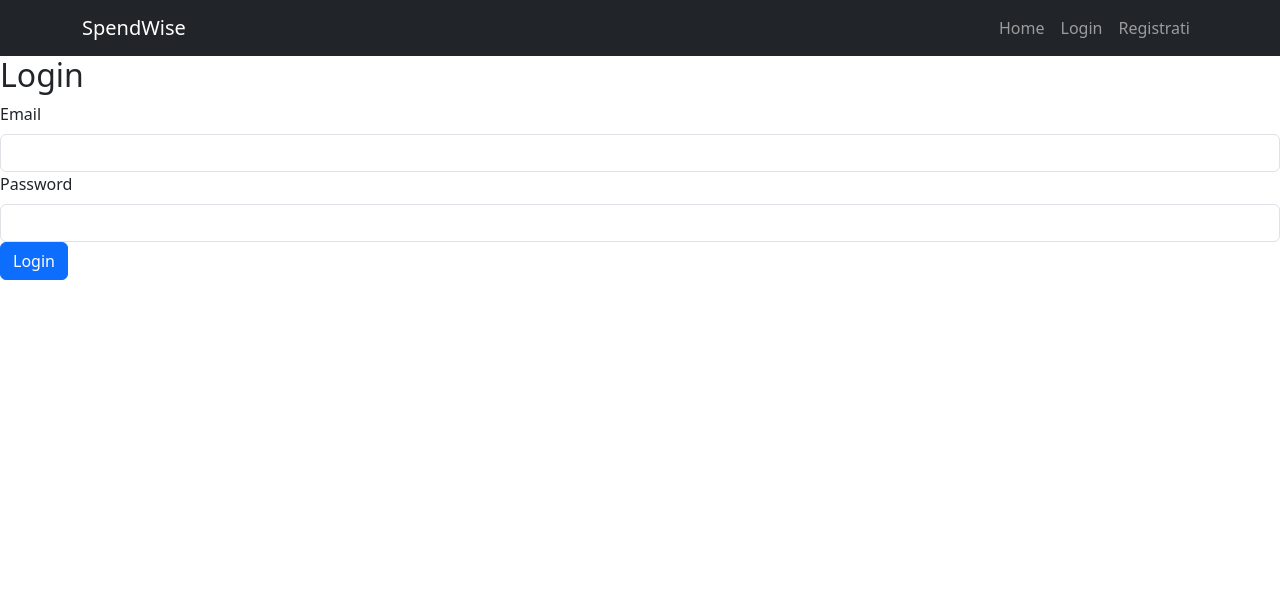
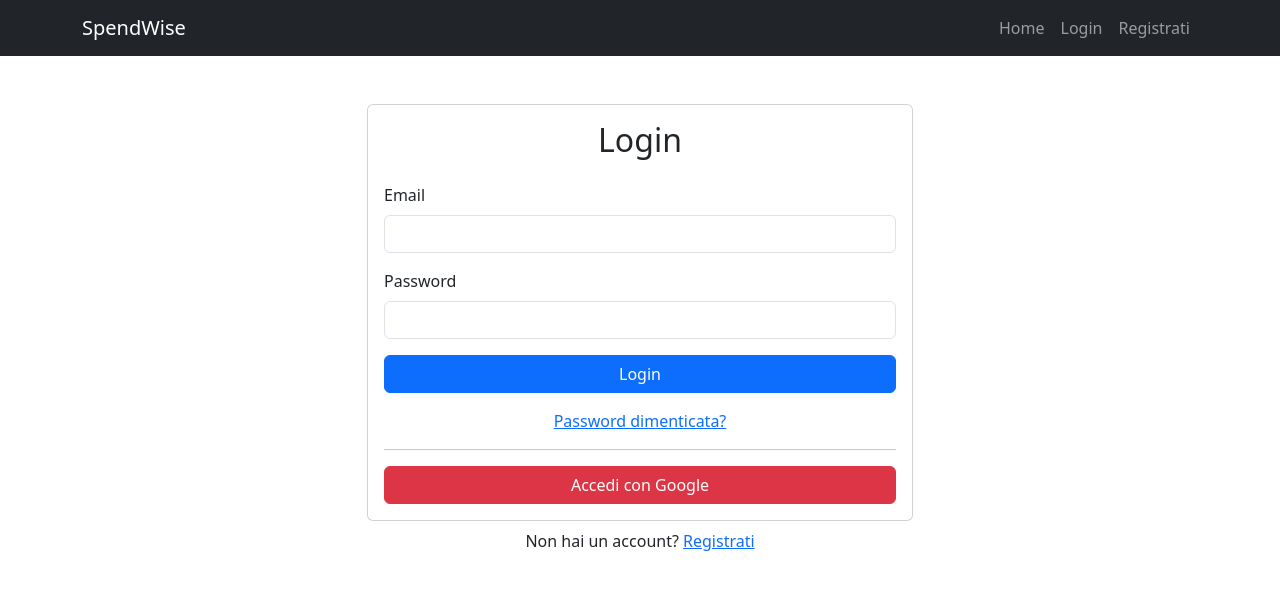
Before and after one commit to MattiaPetru/SpendWise, a React (Vite) app in the folder frontend/: page /login in a window 1280 px wide. Shown: the top 590 px of the page. Built offline with nearby package versions, Linux system fonts and the light colour scheme.

Commit message:
test online

```diff
--- a/frontend/src/components/LoginPage.jsx
+++ b/frontend/src/components/LoginPage.jsx
@@ -1,14 +1,23 @@
-import React, { useState } from 'react';
-import { Form, Button, Alert } from 'react-bootstrap';
-import { useNavigate } from 'react-router-dom';
+import React, { useState, useEffect } from 'react';
+import { Form, Button, Container, Row, Col, Card, Alert } from 'react-bootstrap';
+import { Link, useNavigate, useLocation } from 'react-router-dom';
 import { useAuth } from '../AuthContext';
 
-const LoginPage = () => {
+const Login = () => {
   const [email, setEmail] = useState('');
   const [password, setPassword] = useState('');
   const [error, setError] = useState('');
+  const { login } = useAuth();
   const navigate = useNavigate();
-  const { login } = useAuth();
+  const location = useLocation();
+
+  useEffect(() => {
+    const urlParams = new URLSearchParams(location.search);
+    const token = urlParams.get('token');
+    if (token) {
+      handleGoogleLoginSuccess(token);
+    }
+  }, [location]);
 
   const handleSubmit = async (e) => {
     e.preventDefault();
@@ -18,19 +27,40 @@ const LoginPage = () => {
       if (result.success) {
         navigate('/dashboard');
       } else {
-        setError(result.error || 'Login fallito. Controlla le tue credenziali.');
+        setError(result.error);
       }
-    } catch (err) {
-      console.error('Errore durante il login:', err);
-      setError('Si è verificato un errore durante il login. Riprova più tardi.');
+    } catch (error) {
+      setError('Si è verificato un errore durante il login. Riprova.');
+    }
+  };
+
+  const handleGoogleLogin = () => {
+    window.location.href = `${import.meta.env.VITE_API_URL}/api/auth/google`;
+  };
+
+  const handleGoogleLoginSuccess = async (token) => {
+    try {
+      const result = await login(null, null, token);
+      if (result.success) {
+        navigate('/dashboard');
+      } else {
+        setError(result.error || 'Errore durante l\'accesso con Google');
+      }
+    } catch (error) {
+      setError('Si è verificato un errore durante l\'accesso con Google. Riprova.');
     }
   };
 
   return (
+    <Container>
+      <Row className="justify-content-md-center mt-5">
+        <Col xs={12} md={6}>
+          <Card>
+            <Card.Body>
+              <h2 className="text-center mb-4">Login</h2>
+              {error && <Alert variant="danger">{error}</Alert>}
               <Form onSubmit={handleSubmit}>
-      <h2>Login</h2>
-      {error && <Alert variant="danger">{error}</Alert>}
-      <Form.Group>
+                <Form.Group id="email" className="mb-3">
                   <Form.Label>Email</Form.Label>
                   <Form.Control
                     type="email"
@@ -39,7 +69,7 @@ const LoginPage = () => {
                     required
                   />
                 </Form.Group>
-      <Form.Group>
+                <Form.Group id="password" className="mb-3">
                   <Form.Label>Password</Form.Label>
                   <Form.Control
                     type="password"
@@ -48,11 +78,30 @@ const LoginPage = () => {
                     required
                   />
                 </Form.Group>
-      <Button variant="primary" type="submit">
+                <Button className="w-100" type="submit">
                   Login
                 </Button>
               </Form>
+              <div className="w-100 text-center mt-3">
+                <Link to="/forgot-password">Password dimenticata?</Link>
+              </div>
+              <hr />
+              <Button
+                variant="danger"
+                className="w-100"
+                onClick={handleGoogleLogin}
+              >
+                Accedi con Google
+              </Button>
+            </Card.Body>
+          </Card>
+          <div className="w-100 text-center mt-2">
+            Non hai un account? <Link to="/signup">Registrati</Link>
+          </div>
+        </Col>
+      </Row>
+    </Container>
   );
 };
 
-export default LoginPage;
+export default Login;
```
Also changed, not shown: 1 other file (tests, documents, lock files or other folders). Lines whose indentation alone changed are shown as unchanged.
